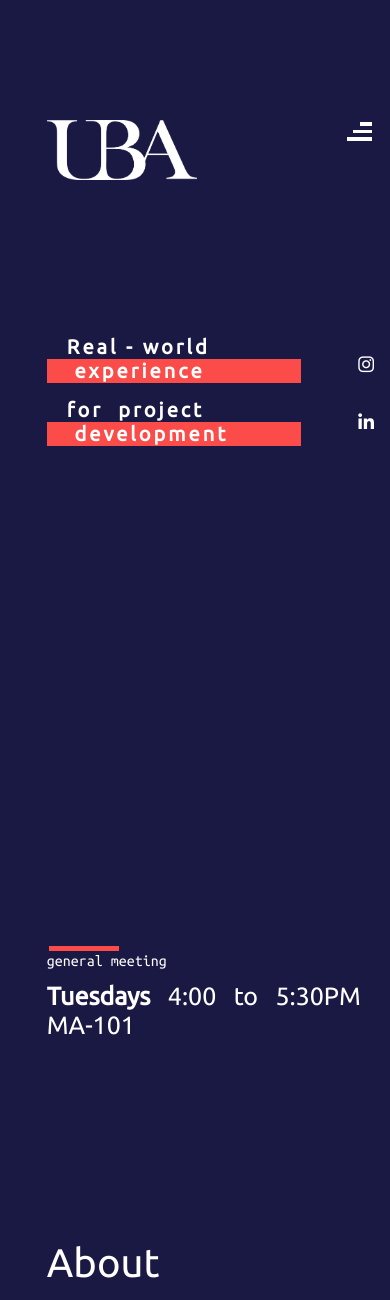
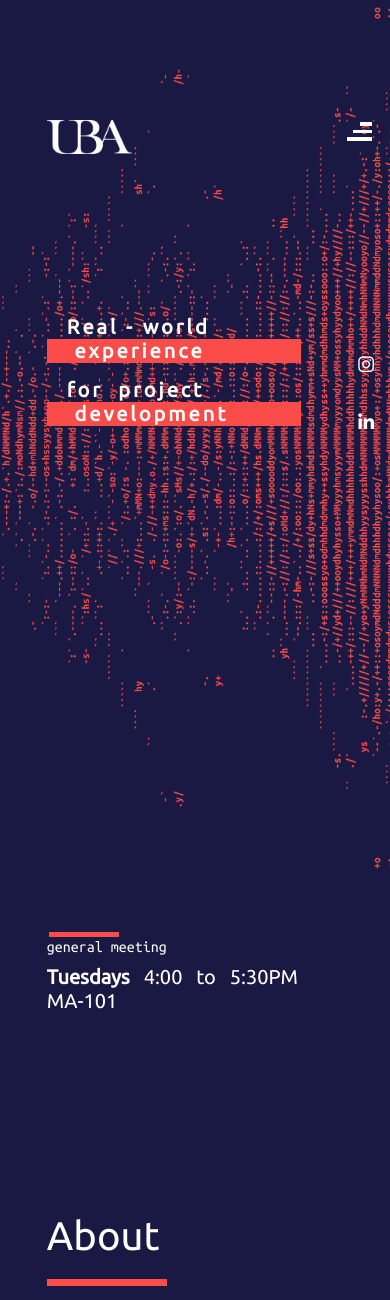
Before and after one commit to Sibbons/UBA, a PHP site: page / in a window 390 px wide. Shown: the top 1300 px of the page. Run offline with PHP 8.4, Linux system fonts and the light colour scheme; some libraries are stand-ins or nearby versions.

Commit message:
done background img need it transparent

```diff
--- a/index.html
+++ b/index.html
@@ -15,9 +15,10 @@
 </head>
 
 <body>
+    <div class="bg1">
         <div class="landingWrapper">
             <div class="logo">
-            <img src="images/Logo.png" width=150 />
+                <img src="images/Logo.png" class="ubaLogo" />
             </div>
 
             <div class="message">
@@ -51,6 +52,7 @@
         </div>
 
 
+
         <div class="meetingTimeWrapper">
             <div class="barAbove"> </div>
             <p class="gm">general meeting</p>
@@ -59,6 +61,7 @@
                 MA-101
             </p>
 
+        </div>
     </div>
 
     <div class="sectionHead" id="About">
--- a/style.css
+++ b/style.css
@@ -6,12 +6,21 @@
 
 }
 body{
+    z-index: -10;
     background-color: #1a1943;
     color: white;
     font-family: serif;
 }
-
+.bg1{
+    background-size: cover;
+    background-image:URL("images/Graph1.png");
+    background-size: 2180px;
+    background-position-y: -383px;
+    background-position-x: -130px;
+    background-repeat: no-repeat;
+}
 .landingWrapper{
+    opacity: 1;
     margin-left: 12%;
     display: grid;
     justify-content: space-around;
@@ -23,7 +32,10 @@
     align-items: start;
     padding-top: 120px;
 }
-
+.ubaLogo{
+    width: 45%;
+    height: auto;
+}
 .logo{
 display: grid;
 grid-area: logo;
@@ -325,6 +337,7 @@
     padding-bottom: 500px;
     background-color: #fb4c49;
     font-family: 'Ubuntu';
+    font-size: 0;
 }
 
 .newsHead{
@@ -361,7 +374,10 @@
 
 
 @media screen and (max-width: 1000px){
-
+    .ubaLogo{
+        width: 100%;
+        height: auto;
+    }
     .nav-right{
         grid-area: navRight;
         display: grid;
@@ -403,9 +419,12 @@
         width: 10px;
         height: 5px;
     }
+    .meetingTimeWrapper{
+        margin-right: 12%;
+    }
     .meetingTime{
         font-family: Ubuntu;
-        font-size: 25px;
+        font-size: 20px;
         margin-top: .5em;
 
     }
```
Also changed, not shown: images/Graph1.png (added). Lines whose indentation alone changed are shown as unchanged.
